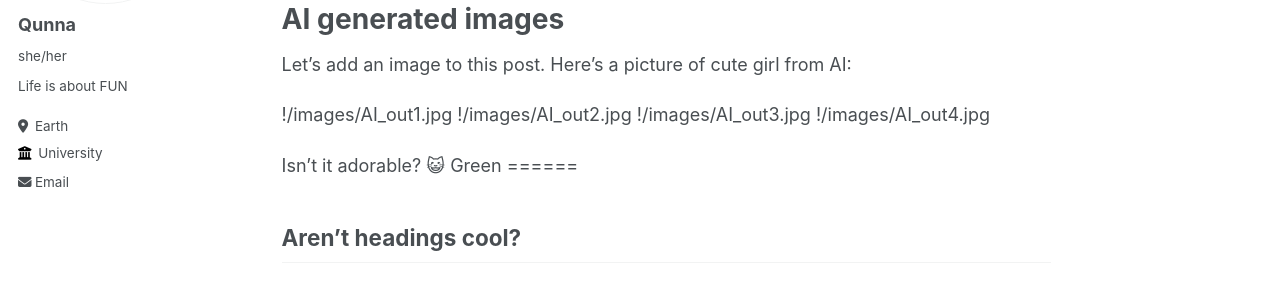
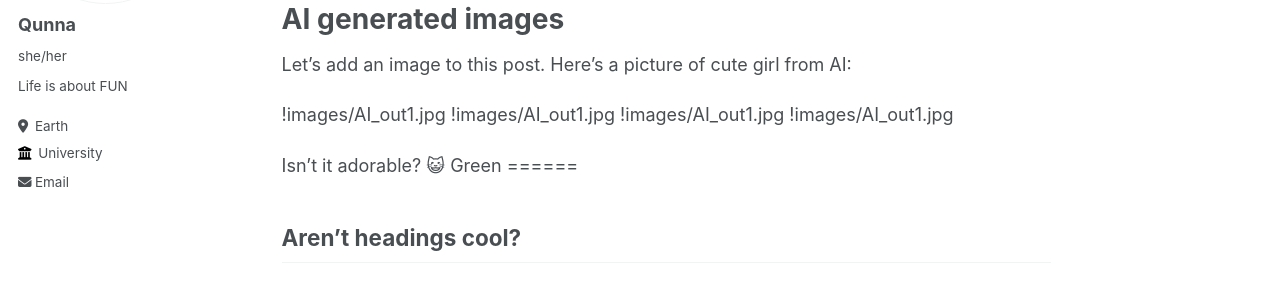
Before and after one commit to Qunna/Q, a Jekyll site: the page built from _posts/2012-08-14-blog-post-1.md, in a window 1280 px wide and 900 px high. Shown: the part 289-586 px from the top of the window. Built offline with Jekyll 4.4.1, drawn with Linux system fonts in a browser that asks for light colours.

Commit message:
Update 2012-08-14-blog-post-1.md

```diff
--- a/_posts/2012-08-14-blog-post-1.md
+++ b/_posts/2012-08-14-blog-post-1.md
@@ -14,10 +14,10 @@ AI generated images
 ======
 Let's add an image to this post. Here's a picture of cute girl from AI:
 
-!/images/AI_out1.jpg
-!/images/AI_out2.jpg
-!/images/AI_out3.jpg
-!/images/AI_out4.jpg
+!images/AI_out1.jpg
+!images/AI_out1.jpg
+!images/AI_out1.jpg
+!images/AI_out1.jpg
 
 Isn't it adorable? 😺
 Green
```
